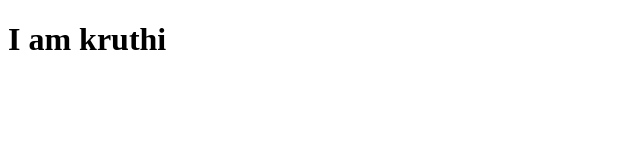
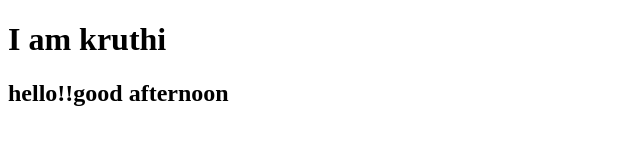
Before and after one commit to kruthikurakula/kruthicsec, a plain HTML site: page index1.html in a window 1280 px wide. Shown: the whole page, without its empty margins (0-640 px from the left). Drawn offline with Linux system fonts and the light colour scheme.

Commit message:
Update index1.html

```diff
--- a/index1.html
+++ b/index1.html
@@ -7,5 +7,6 @@
 </head>
 <body>
     <h1>I am kruthi</h1>
+    <h2>hello!!good afternoon</h2>
 </body>
 </html>
```
